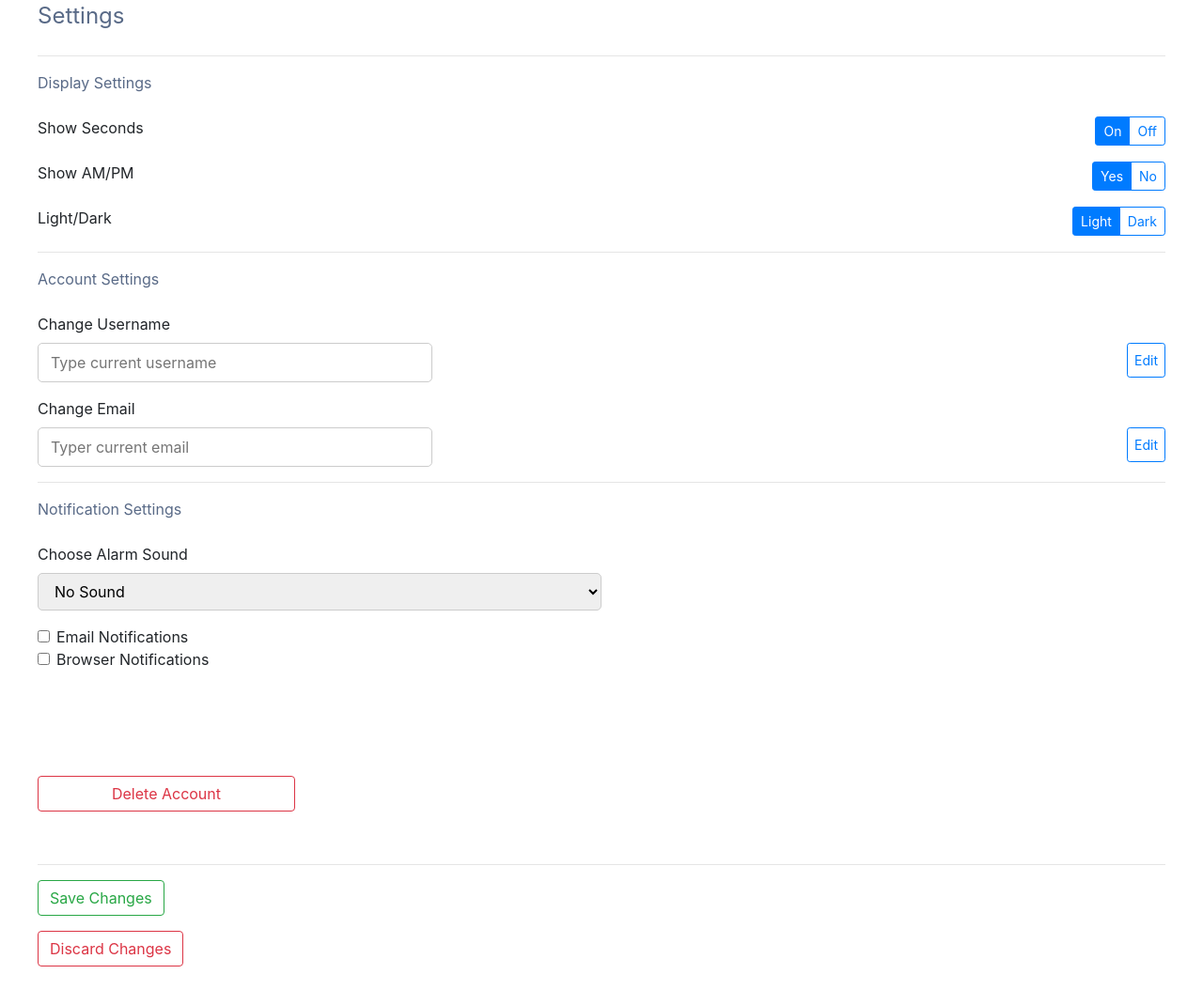
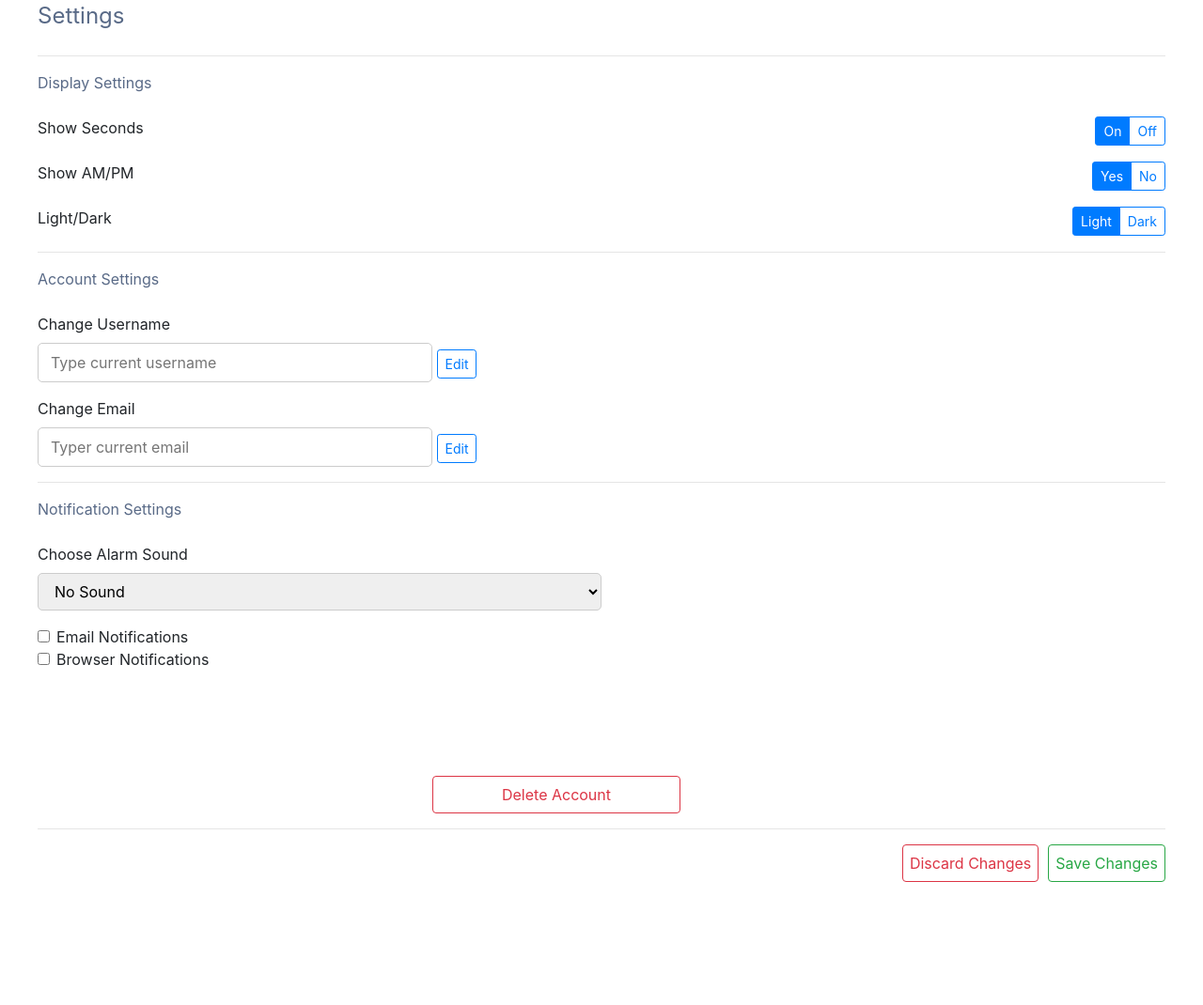
Before and after one commit to philipheindel/Web-Clock, a PHP site: page /AdvancedSettings.html in a window 1280 px wide. Shown: the part 26-1096 px from the top of the page at 94% size. After the commit the page ends 965 px from the top, so only its background shows below. Run offline with PHP 8.4, Linux system fonts and the light colour scheme.

Commit message:
Changed styling for buttons to stylying for input[type=button]

```diff
--- a/css/advanced_settings.css
+++ b/css/advanced_settings.css
@@ -7,7 +7,7 @@ legend {
     color:  #596a87;
 }
 
-button[type=button] {
+input[type=button] {
     padding: 7px;
     margin: auto;
     text-align: center;
@@ -15,8 +15,8 @@ button[type=button] {
 
 }
 
-button[type=remove-button]{
-     width: 30%;
+input[type=remove-button]{
+     padding: 7px;
      margin:auto;
      text-align: center;
      float: left;
```
